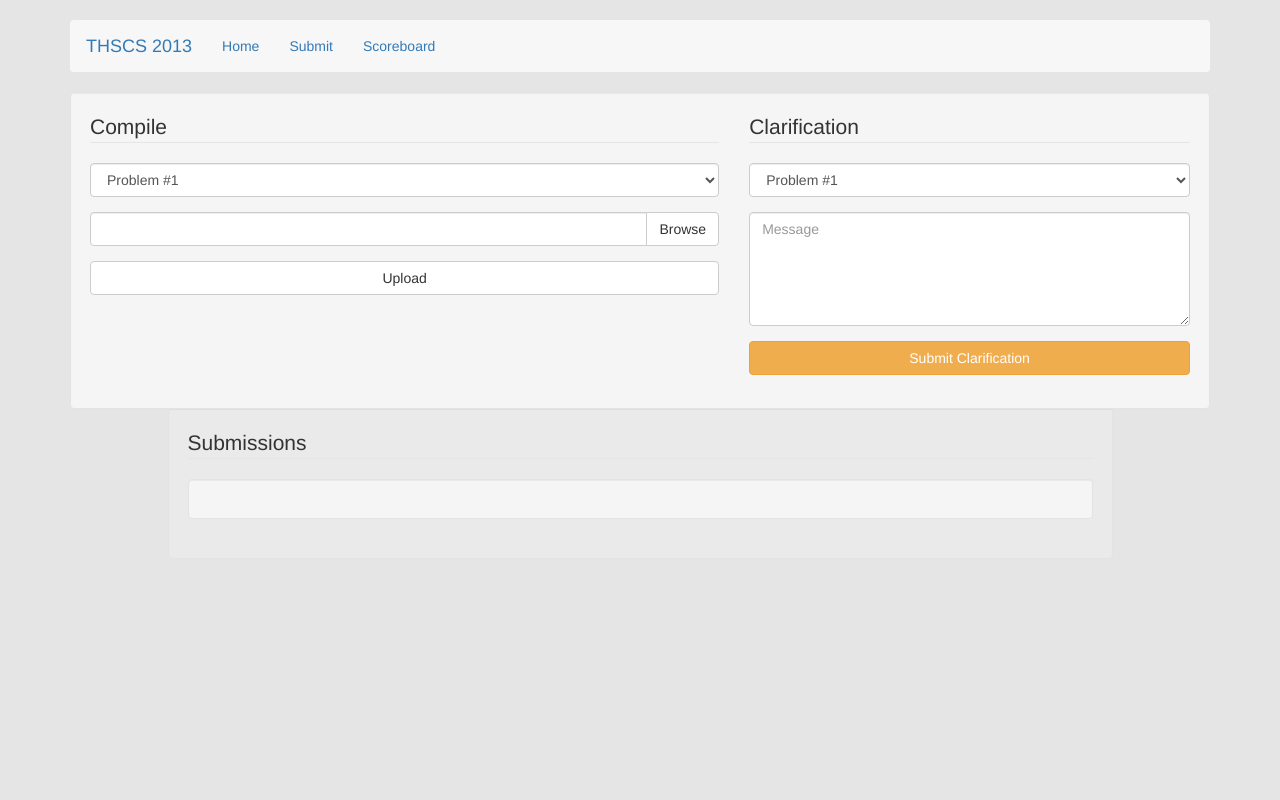
After one commit to anst/spark-contest, a PHP site: template views/submit.html in a window 1280 px wide. The commit adds this page. Run offline with PHP 8.4, Linux system fonts and the light colour scheme; the template is opened without the code that fills it, so the values that code supplies are empty; some libraries are stand-ins or nearby versions.

Commit message:
Created /submit, made a fancier upload form. Updated UI.

```diff
--- a/views/assets/css/app.css
+++ b/views/assets/css/app.css
@@ -23,7 +23,7 @@ body.home {
 pre.prettyprint{
     width: auto;
     overflow: auto;
-    max-height: 400px;
+    max-height: 300px;
 }
 textarea:focus, select:focus, input[type="text"]:focus, input[type="password"]:focus, input[type="datetime"]:focus, input[type="datetime-local"]:focus, input[type="date"]:focus, input[type="month"]:focus, input[type="time"]:focus, input[type="week"]:focus, input[type="number"]:focus, input[type="email"]:focus, input[type="url"]:focus, input[type="search"]:focus, input[type="tel"]:focus, input[type="color"]:focus, .uneditable-input:focus {
 	border-color: rgba(82, 168, 236, 0.9) !important;
--- a/views/assets/js/app.js
+++ b/views/assets/js/app.js
@@ -39,7 +39,8 @@ function readBlob() {
         $("#byte_content").text(evt.target.result);
         $("#code").val(evt.target.result);
         prettyPrint();
-        $("#files").fadeOut(0);
+        $("#compile_question_select").fadeOut(0);
+        $("#upload_form").fadeOut(0);
         $("#upload").fadeOut(0);
         $("#compile").fadeIn(0);
       }
@@ -56,6 +57,9 @@ $("#upload").click(function() {
 		$('#upload').button('loading');
 		readBlob(0, 0);
 	}
+});
+$('#files').change(function() {
+	$("#real_file").val($(this).val());
 });
 window.onbeforeunload = function() {$('.btn').button('reset'); $('form').each(function() { this.reset() });}
 function onCompileResubmit() {
--- a/views/home.html
+++ b/views/home.html
@@ -30,9 +30,9 @@
 		<div class="navbar" style="background:#f7f7f7 !important">
 			<a class="navbar-brand" href="#">THSCS 2013</a>
 			<ul class="nav navbar-nav">
-				<li class="active"><a href="#">Home</a></li>
-				<li><a href="#">Submit</a></li>
-				<li><a href="#">Scoreboard</a></li>
+				<li class="active"><a href="/">Home</a></li>
+				<li><a href="/submit">Submit</a></li>
+				<li><a href="/scoreboard">Scoreboard</a></li>
 			</ul>
 		</div>
 		<div class="row">
--- /dev/null
+++ b/views/submit.html
@@ -0,0 +1,157 @@
+<html>
+<head>
+<?php require_once "head.html"; ?>
+</head>
+<body class="home">
+	<noscript>
+    	<style type="text/css">
+    	    .main {display:none;}
+    	</style>
+    	<div class="container noscriptmsg">
+    		<div class="noscriptinner">
+    			<div class="col-lg-12">
+    				<h1>Sorry!</h1>
+    				<p>Either your web brower does not have JavaScript turned on or your web browser does not support JavaScript. To ensure that you do not experience any problems with the web control panel, use a modern, standards-compliant web browser such as Google Chrome or Mozilla Firefox, and make sure JavaScript is enabled.</p>
+    			</div>
+    		</div>
+    	</div>
+	</noscript>
+	<div class="container badbrowsermsg" style="display:none;">
+		<div class="badbrowserinner">
+			<div class="col-lg-12">
+				<div class="col-lg-12">
+    				<h1>Sorry!</h1>
+    				<p>Your web browser is not supported by the control panel. To ensure that you do not experience any problems with the web control panel, use a modern, standards-compliant web browser such as Google Chrome or Mozilla Firefox, and make sure JavaScript is enabled.</p>
+    			</div>
+    		</div>
+    	</div>
+	</div>
+	<div class="container main">
+		<div class="navbar" style="background:#f7f7f7 !important">
+			<a class="navbar-brand" href="#">THSCS 2013</a>
+			<ul class="nav navbar-nav">
+				<li><a href="/">Home</a></li>
+				<li class="active"><a href="/submit">Submit</a></li>
+				<li><a href="/scoreboard">Scoreboard</a></li>
+			</ul>
+		</div>
+		<div class="row">
+			<div class="col-lg-12" style="">
+				<div class="well section" style="">
+					<div class="row">
+						<div class="col-lg-7">
+							<legend id="compile_legend">Compile</legend>
+							<form method="post" name="compile" id="compile_form" action="#" accept-charset="utf-8">
+								<pre id="byte_content" class="prettyprint linenums" style="display:none;"></pre>
+								<div id="output_container" style="display:none;">
+									<legend>Results</legend>
+									<div class="alert alert-success" id="compile_success_alert" style="display:none">
+										<strong>Success - </strong>
+									</div>
+									<div class="alert alert-danger" id="compile_danger_alert" style="display:none">
+										<strong>Error - </strong>
+									</div>
+									<legend id="error_divider"></legend>
+									<pre id="output" class="prettyprint linenums"></pre>
+								</div>
+								<fieldset class="form-container" >
+									<div class="form-group">
+										<select class="form-control" name="compile_question_select" id="compile_question_select">
+											<option id="1" value="1">Problem #1</option>
+											<option id="2" value="2">Problem #2</option>
+											<option id="3" value="3">Problem #3</option>
+											<option id="4" value="4">Problem #4</option>
+											<option id="5" value="5">Problem #5</option>
+											<option id="6" value="6">Problem #6</option>
+											<option id="7" value="7">Problem #7</option>
+											<option id="8" value="8">Problem #8</option>
+											<option id="9" value="9">Problem #9</option>
+											<option id="10" value="10">Problem #10</option>
+											<option id="11" value="11">Problem #11</option>
+											<option id="12" value="12">Problem #12</option>
+											<option id="13" value="13">Problem #13</option>
+											<option id="14" value="14">Problem #14</option>
+											<option id="15" value="15">Problem #15</option>
+											<option id="16" value="16">Problem #16</option>
+											<option id="17" value="17">Problem #17</option>
+											<option id="18" value="18">Problem #18</option>
+											<option id="19" value="19">Problem #19</option>
+											<option id="20" value="20">Problem #20</option>
+										</select>
+									</div>
+									<div class="form-group" id="upload_form">
+										<input type="file" id="files" accept="text/plain" style="display:none">
+										<div class="input-append">
+											<div class="input-group">
+										   		<input id="real_file" class="form-control" type="text">
+										   		<span class="input-group-btn"><button type="button" class="btn btn-default" onclick="$('input[id=files]').click();">Browse</button></span>
+										   	</div>
+										</div>
+									</div>
+									<textarea name="code" id="code" cols="30" rows="10" style="display:none"></textarea>
+
+									<button type="button" class="btn btn-block btn-default" id="upload" tabindex="5" style="" data-loading-text="Uploading...">Upload</button>
+									<button type="button" class="btn btn-block btn-success" id="compile" tabindex="5" style="display:none" data-loading-text="Judging...">Judge</button>
+									<button type="button" class="btn btn-block btn-primary" id="resubmit" tabindex="5" style="display:none" data-loading-text="Resubmitting..." onClick="onCompileResubmit()">Resubmit</button>
+								</fieldset>
+							</form>
+						</div>
+						<div class="col-lg-5">
+							<legend>Clarification</legend>
+							<form id="clar_from">
+								<div class="form-group">
+									<select class="form-control" name="compile_question_select" id="compile_question_select">
+										<option id="1" value="1">Problem #1</option>
+										<option id="2" value="2">Problem #2</option>
+										<option id="3" value="3">Problem #3</option>
+										<option id="4" value="4">Problem #4</option>
+										<option id="5" value="5">Problem #5</option>
+										<option id="6" value="6">Problem #6</option>
+										<option id="7" value="7">Problem #7</option>
+										<option id="8" value="8">Problem #8</option>
+										<option id="9" value="9">Problem #9</option>
+										<option id="10" value="10">Problem #10</option>
+										<option id="11" value="11">Problem #11</option>
+										<option id="12" value="12">Problem #12</option>
+										<option id="13" value="13">Problem #13</option>
+										<option id="14" value="14">Problem #14</option>
+										<option id="15" value="15">Problem #15</option>
+										<option id="16" value="16">Problem #16</option>
+										<option id="17" value="17">Problem #17</option>
+										<option id="18" value="18">Problem #18</option>
+										<option id="19" value="19">Problem #19</option>
+										<option id="20" value="20">Problem #20</option>
+									</select>
+								</div>
+								<div class="form-group">
+									<textarea id="clarification" value="clar_text" class="form-control" rows="5" placeholder="Message" style="resize: vertical;"></textarea>
+								</div>
+								<button type="button" class="btn btn-warning btn-block">Submit Clarification</button>
+							</form>
+						</div>
+					</div>
+				</div>
+			</div>
+
+		</div>
+		<div class="row">
+			<div class="col-lg-1"></div>
+			<div class="col-lg-10" style="margin-top:-21px !important;">
+				<div class="well section" style="border-top-left-radius:0px !important;border-top-right-radius:0px !important;background:#eaeaea">
+					<div class="row">
+						<div class="col-lg-12">
+							<legend>Submissions</legend>
+							<div class="well submission">
+
+							</div>
+						</div>
+					</div>
+
+				</div>
+			</div>
+			<div class="col-lg-1"></div>
+		</div>
+	</div>
+<?php require_once "js.html"; ?>
+</body>
+</html>
```
Also changed, not shown: index.php (+7 -0 lines).
